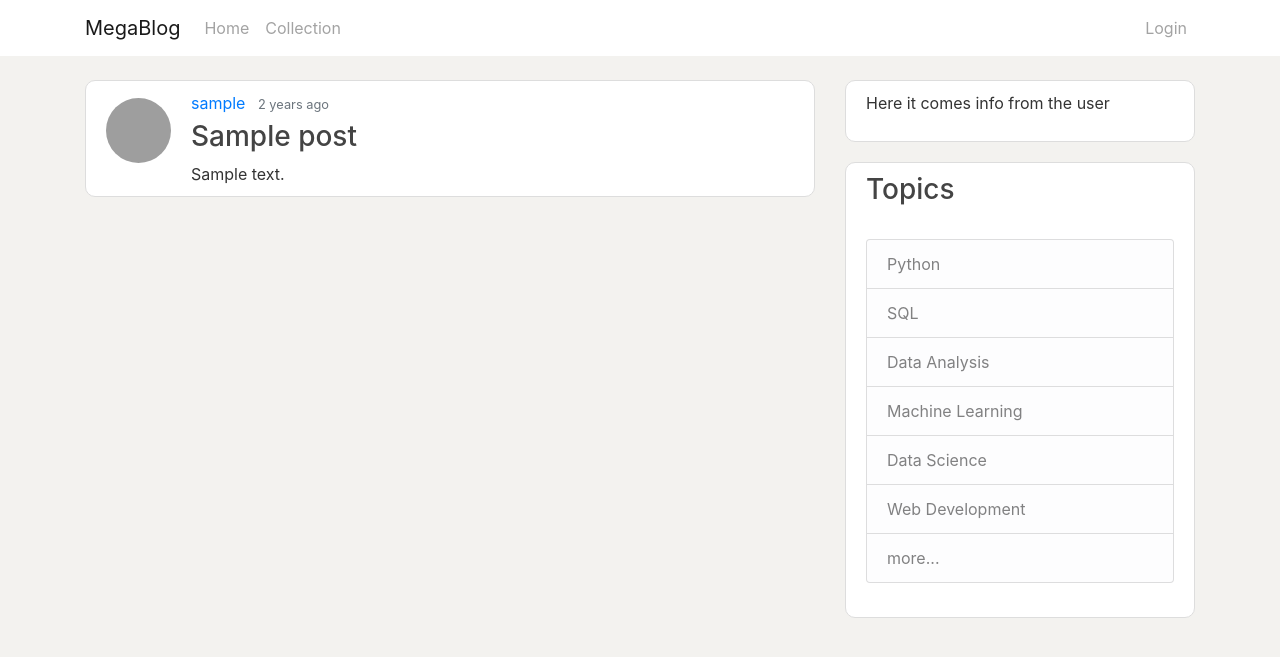
After one commit to antoniovmonge/datapark, a Flask app: page /post/1/ in a window 1280 px wide. The commit adds this page. Shown: the top 657 px of the page. Run offline with Flask 2, Linux system fonts and the light colour scheme; tables that the repository leaves empty hold one stand-in row (values such as "Sample post"); some libraries are stand-ins or nearby versions; grey boxes are pictures that could not be loaded.

Commit message:
implemented delete and edit options to owned posts

```diff
--- a/app/__init__.py
+++ b/app/__init__.py
@@ -39,6 +39,9 @@ def create_app(config_class=Config):
     from app.main import bp as main_bp
     app.register_blueprint(main_bp)
 
+    from app.posts import bp as posts_bp
+    app.register_blueprint(posts_bp)
+
     if not app.debug and not app.testing:
         if app.config['MAIL_SERVER']:
             auth = None
--- /dev/null
+++ b/app/posts/__init__.py
@@ -0,0 +1,5 @@
+from flask import Blueprint
+
+bp = Blueprint('posts', __name__)
+
+from app.posts import routes
--- /dev/null
+++ b/app/posts/routes.py
@@ -0,0 +1,55 @@
+from flask import flash, render_template, redirect, url_for, request, abort
+from flask_login import current_user, login_required
+from app import db
+from app.posts import bp
+from app.posts.forms import PostForm
+from app.models import Post
+
+@bp.route('/post/new', methods=['GET', 'POST'])
+@login_required
+def new_post():
+    form = PostForm()
+    if form.validate_on_submit():
+        post = Post(title=form.title.data, body=form.body.data, author=current_user)
+        db.session.add(post)
+        db.session.commit()
+        flash('Your post is now live!')
+        return redirect(url_for('main.home'))
+    return render_template('posts/new_post.html', title='New Post',
+                            form=form, legend='New Post')
+
+@bp.route("/post/<int:post_id>/")
+def post(post_id):
+    post = Post.query.get_or_404(post_id)
+    return render_template('posts/post.html', title=post.title, post=post)
+
+@bp.route("/post/<int:post_id>/update/", methods=['GET', 'POST'])
+@login_required
+def update_post(post_id):
+    post = Post.query.get_or_404(post_id)
+    if post.author != current_user:
+        abort(403)
+    form = PostForm()
+    if form.validate_on_submit():
+        post.title = form.title.data
+        post.body = form.body.data
+        db.session.commit()
+        flash('Your post has been updated!', 'success')
+        return redirect(url_for('posts.post', post_id=post.id))
+    elif request.method == 'GET':
+        form.title.data = post.title
+        form.body.data = post.body
+    return render_template('posts/new_post.html', title='Update Post',
+                            form=form, legend='Update Post')
+
+
+@bp.route("/post/<int:post_id>/delete/", methods=['POST'])
+@login_required
+def delete_post(post_id):
+    post = Post.query.get_or_404(post_id)
+    if post.author != current_user:
+        abort(403)
+    db.session.delete(post)
+    db.session.commit()
+    flash('Your post has been deleted!', 'success')
+    return redirect(url_for('main.home'))
--- a/app/templates/home.html
+++ b/app/templates/home.html
@@ -7,12 +7,13 @@
         {% if posts %}
             {% for post in posts %}
                 <article class="content-section">
-                    {% include '_post.html' %}
+                    {% include 'posts/_post.html' %}
                 </article>
             {% endfor %}
         {% else %}
         <div class="content-section">
-            <p>Start following people to populate your timeline 😇</p>
+            <p>Start following users or create your posts to populate your timeline 😇</p>
+            <a class="text-mutted" href="{{ url_for('main.home') }}">All Posts</a>
         </div>
         {% endif %}
     </div>
--- a/app/templates/layout.html
+++ b/app/templates/layout.html
@@ -30,20 +30,20 @@
             <!-- Navigation -->
             <nav class="navbar navbar-expand-md navbar-light bg-white fixed-top">
                 <div class="container">
-                    <a class="navbar-brand" href="{{ url_for('main.explore') }}">MegaBlog</a>
+                    <a class="navbar-brand" href="{{ url_for('main.home') }}">MegaBlog</a>
                     <button class="navbar-toggler" type="button" data-toggle="collapse" data-target="#navbarToggle" aria-controls="navbarToggle" aria-expanded="false" aria-label="Toggle navigation">
                         <span class="navbar-toggler-icon"></span>
                     </button>
                     <div class="collapse navbar-collapse" id="navbarToggle">
                         <div class="navbar-nav mr-auto">
                                 <a class="nav-item nav-link" href="{{ url_for('main.home') }}">Home </a>
-                                <a class="nav-item nav-link" href="{{ url_for('main.explore') }}">Explore</a>
+                                <a class="nav-item nav-link" href="{{ url_for('main.explore') }}">Collection</a>
                         </div>
                         <div class='navbar-nav ms-auto'>
                             {% if current_user.is_anonymous %}
                                 <a class="nav-item nav-link" href="{{ url_for('auth.login') }}">Login</a>
                             {% else %}
-                                <a class="nav-item nav-link" href="{{ url_for('main.new_post') }}">New Post</a>
+                                <a class="nav-item nav-link" href="{{ url_for('posts.new_post') }}">New Post</a>
                                 <a class="nav-item nav-link" href="{{ url_for('main.user', username=current_user.username) }}">Profile</a>
                                 <a class="nav-item nav-link" href="{{ url_for('auth.logout') }}">Logout</a>
                             {% endif %}
--- /dev/null
+++ b/app/templates/posts/_post.html
@@ -0,0 +1,44 @@
+<div class="media">
+    <img class="rounded-circle article-img" src="{{ post.author.avatar(64) }}">
+    <div class="media-body">
+        <div class="article-metadata">
+            <a class="mr-2" href="{{ url_for('main.user', username=post.author.username) }}">{{ post.author.username }}</a>
+            <small class="text-muted">{{ moment(post.timestamp).fromNow() }}</small>
+        </div>
+        {% if post.title %}
+            <h3><a class='article-title' href="{{ url_for('posts.post', post_id=post.id) }}">{{ post.title }}</a></h3>
+        {% endif %}
+        <div class="article-content">
+            {% if post.body_html %}
+                {{ post.body_html | safe }}
+            {% else %}
+                {{ post.body }}
+            {% endif %}
+        </div>
+        {% if post.author == current_user %}
+            <div>
+                <a class="btn btn-secondary btn-sm mt-1 mb-1" href="{{ url_for('posts.update_post', post_id=post.id) }}">Update</a>
+                <button type="button" class="btn btn-danger btn-sm m-1" data-toggle="modal" data-target="#deleteModal">Delete</button>
+            </div>
+        {% endif %}
+    </div>
+</div>
+<!-- Modal -->
+<div class="modal fade" id="deleteModal" tabindex="-1" role="dialog" aria-labelledby="deleteModalLabel" aria-hidden="true">
+    <div class="modal-dialog" role="document">
+        <div class="modal-content">
+            <div class="modal-header">
+                <h5 class="modal-title" id="deleteModalLabel">Are you sure you want to remove your post?</h5>
+                <button type="button" class="close" data-dismiss="modal" aria-label="Close">
+                    <span aria-hidden="true">&times;</span>
+                </button>
+            </div>
+            <div class="modal-footer">
+                <button type="button" class="btn btn-secondary" data-dismiss="modal">Close</button>
+                <form action="{{ url_for('posts.delete_post', post_id=post.id) }}" method="POST">
+                    <input class='btn btn-danger' type='submit' value="Delete">
+                </form>
+            </div>
+        </div>
+    </div>
+</div>
--- /dev/null
+++ b/app/templates/posts/post.html
@@ -0,0 +1,6 @@
+{% extends "layout.html" %}
+{% block content %}
+    <article class="content-section">
+        {% include 'posts/_post.html' %}
+    </article>
+{% endblock content %}
--- a/app/templates/user.html
+++ b/app/templates/user.html
@@ -13,6 +13,8 @@
                 {% endif %}
 
                 <p>{{ user.followers.count() }} followers, {{ user.followed.count() }} following.</p>
+                <!-- user authenticated -->
+                {% if current_user.is_authenticated %}
                     {% if user == current_user %}
                         <p><a href="{{ url_for('main.edit_profile') }}">Edit your profile</a></p>
                     {% elif not current_user.is_following(user) %}
@@ -30,6 +32,8 @@
                             </form>
                         </p>
                     {% endif %}
+                {% endif %}
+                <!-- Endif -->
             </div>
         </div>
     </div>
@@ -38,7 +42,7 @@
     <!-- posts -->
     {% for post in posts %}
             <article class="content-section">
-                {% include '_post.html' %}
+                {% include 'posts/_post.html' %}
             </article>
     {% endfor %}
     <!-- pagination -->
```
Also changed, not shown: app/main/forms.py (+0 -7 lines), app/main/routes.py (+6 -19 lines), app/posts/forms.py (added, +10 -0 lines), app/templates/_post.html (deleted, +0 -20 lines), app.db, app/templates/posts/new_post.html (renamed from app/templates/new_post.html). Lines whose indentation alone changed are shown as unchanged.
